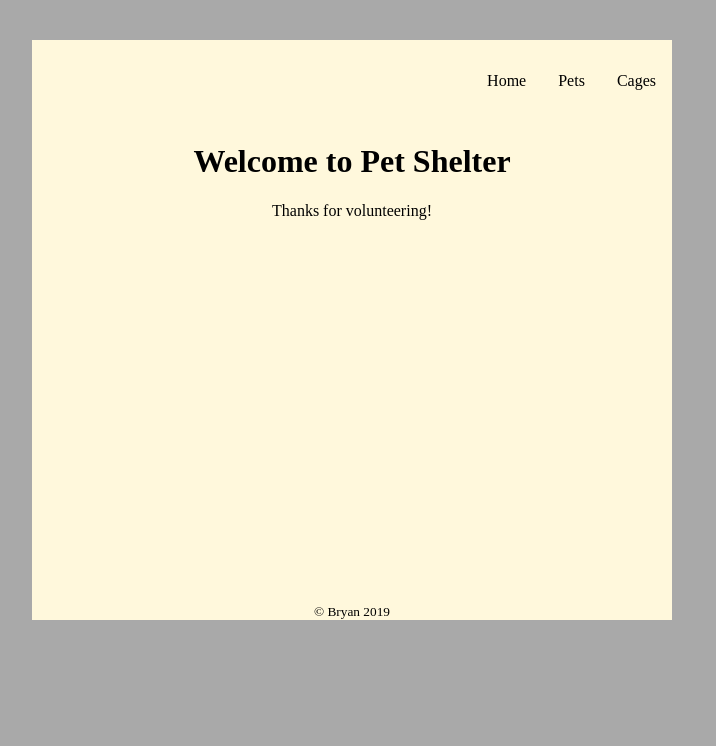
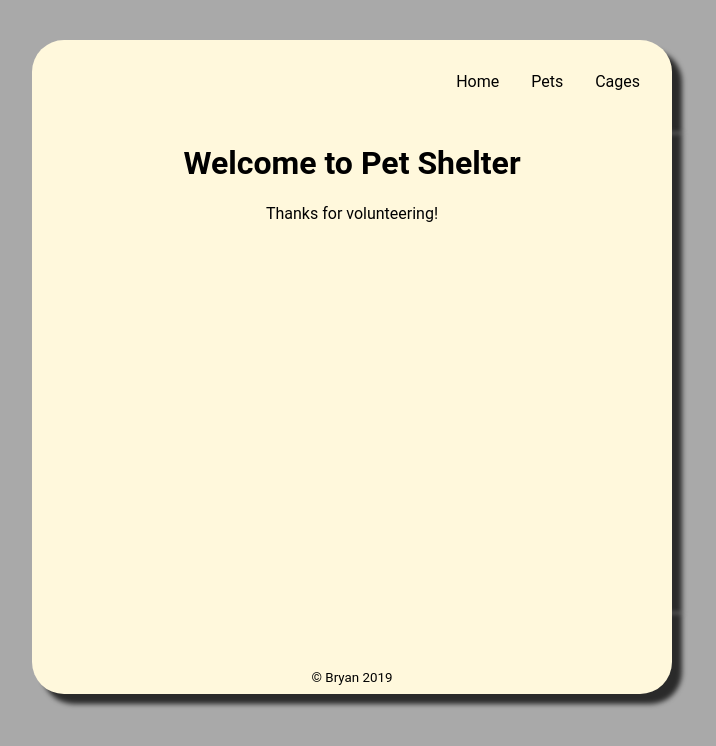
Before and after one commit to bryancharleslong/shelter-spa, a website built with Parcel: page pet-shelter-frontend/index.html in a window 1280 px wide. Shown: the whole page, without its empty margins (288-1004 px from the left). Built offline with nearby package versions, Linux system fonts and the light colour scheme.

Commit message:
style font and border

```diff
--- a/pet-shelter-frontend/css/styles.css
+++ b/pet-shelter-frontend/css/styles.css
@@ -1,8 +1,11 @@
 
+*{
+    font-family: Roboto, Arial, sans-serif;
+}
 body {
     background-color: darkgray;
-    margin: 5vh;
-
+    margin: 5vh auto;
+    max-width: 50vw;
 }
 button {
     cursor: pointer;
@@ -10,10 +13,20 @@ button {
 #app, #header, #footer {
     background-color: cornsilk;
     margin: auto;
-    max-width: 50vw;
+    -webkit-box-shadow: 10px 10px 5px 0px rgba(0,0,0,0.75);
+    -moz-box-shadow: 10px 10px 5px 0px rgba(0,0,0,0.75);
+    box-shadow: 10px 10px 5px 0px rgba(0,0,0,0.75);
 }
-
+#header {
+    border-top-left-radius: 2rem;
+    border-top-right-radius: 2rem;
+    padding-right: 1rem;
+}
 #footer  {
+    border-bottom-left-radius: 2rem;
+    border-bottom-right-radius: 2rem;
+    padding-top: 4rem;
+    padding-bottom: .5rem;
     text-align: center;
 }
 .nav_header {
```
